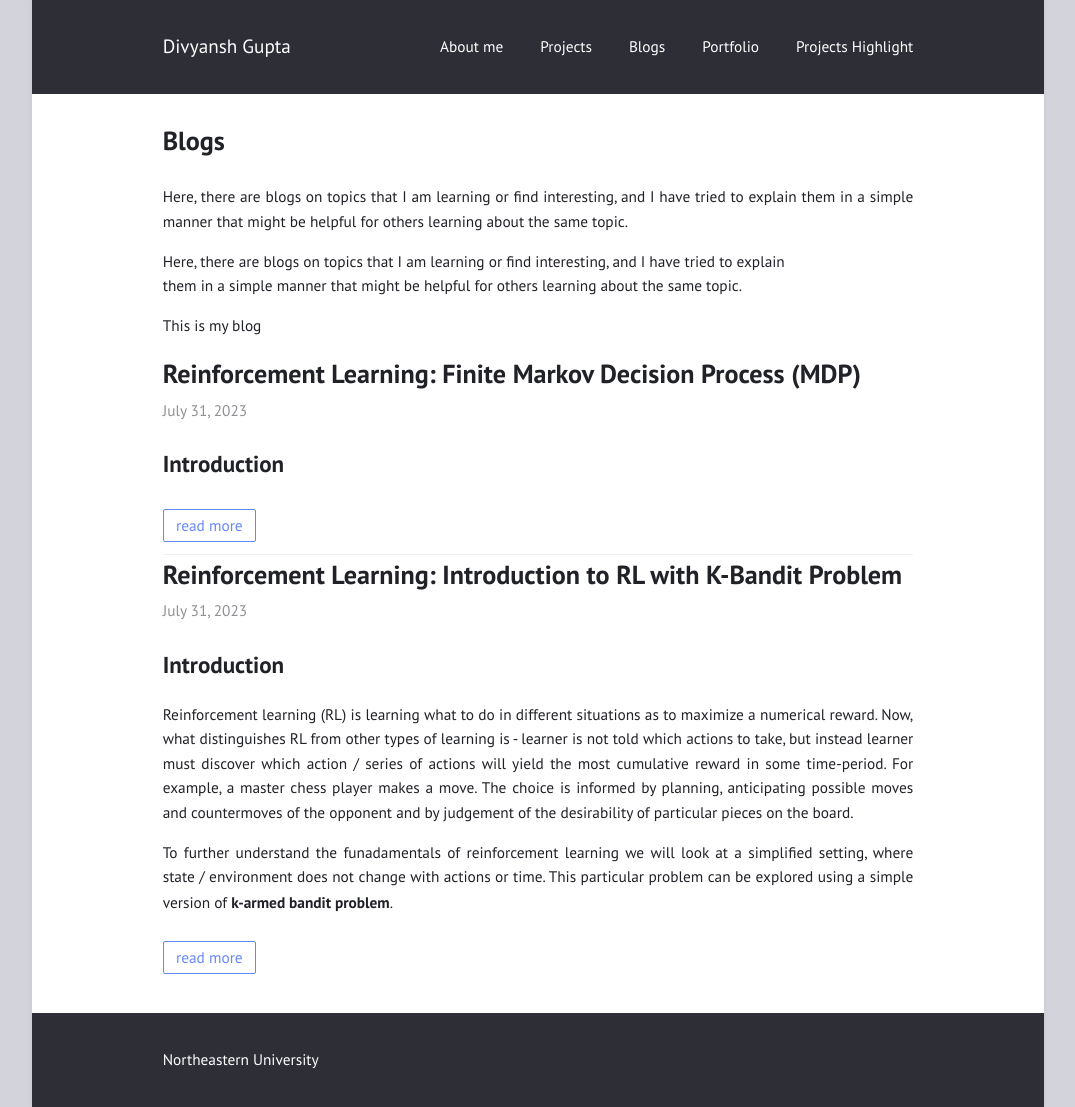
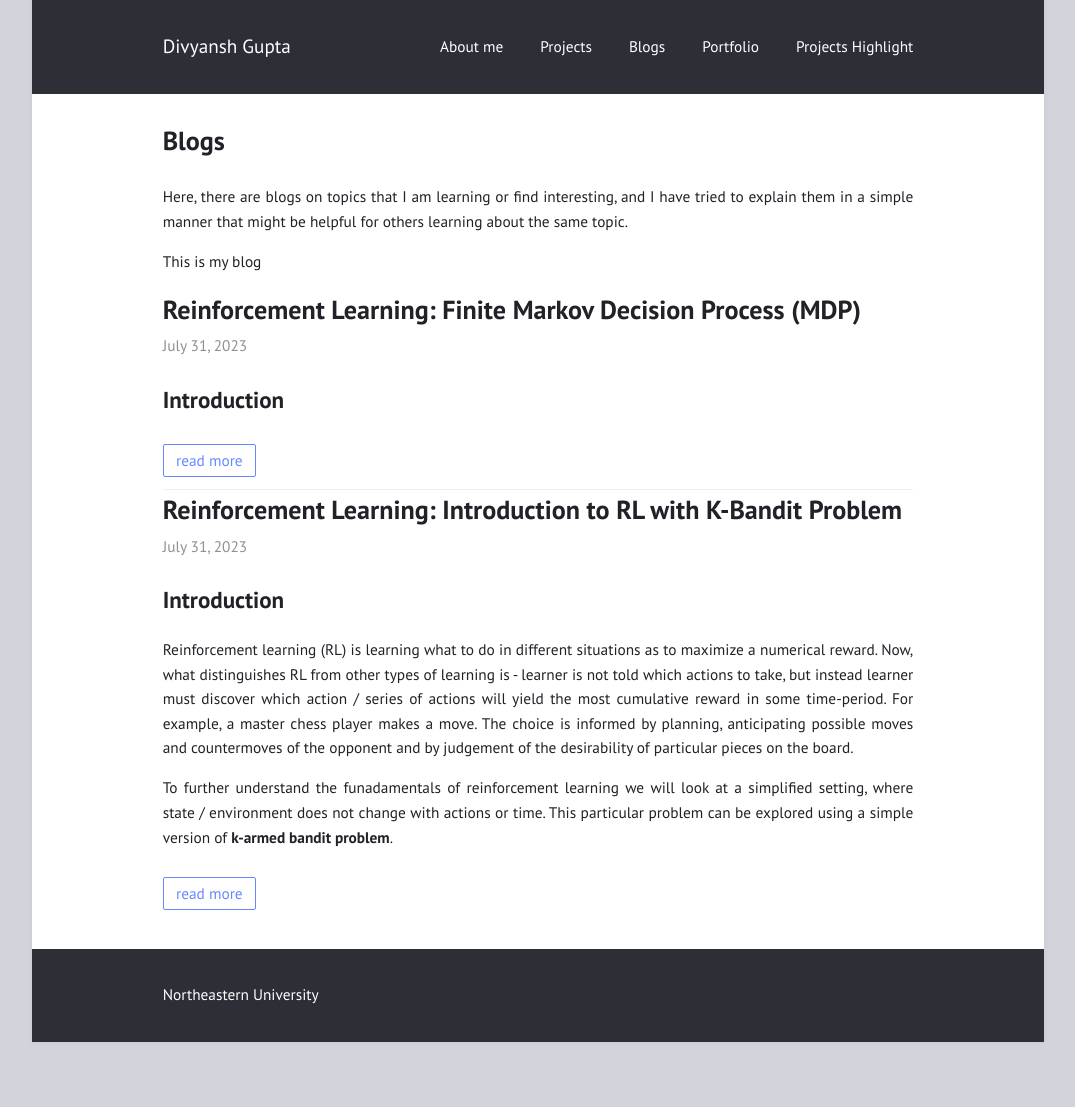
Before and after one commit to gupta-divy/gupta-divy.github.io, a Jekyll site: the page built from feed/blog.markdown, in a window 1280 px wide. Shown: the whole page, without its empty margins (102-1177 px from the left). Built offline with Jekyll 4.4.1, drawn with Linux system fonts in a browser that asks for light colours; after the commit the page ends 1042 px from its top, so only the background shows below that.

Commit message:
Updated blog posts

```diff
--- a/_layouts/page.html
+++ b/_layouts/page.html
@@ -6,13 +6,8 @@ layout: default
   {{ content }}
 
   {%- assign feedType=page.feed-type -%}
-  {%- if feedType== "blog" -%}
-    <p>Here, there are blogs on topics that I am learning or find interesting, and I have tried to explain <br>
-      them in a simple manner that might be helpful for others learning about the same topic.</p>
+  {%- if feedType== "blog" or feedType=="project" -%}
     {% include feed.html %}
   {%- endif -%}
 
-  {%- if feedType=="project" -%}
-    {% include feed.html %}
-  {%- endif -%}
 </article>
```
